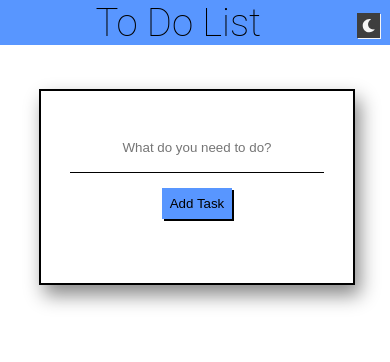
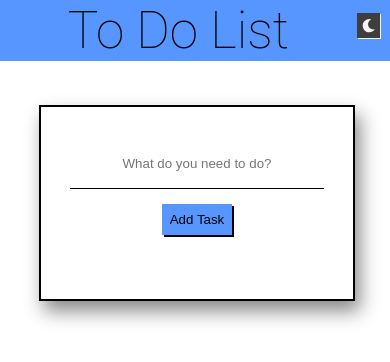
Before and after one commit to RyMoPT/todoreact, a React (Create React App) app: page / in a window 390 px wide. Shown: the top 362 px of the page. Built offline with nearby package versions, Linux system fonts and the light colour scheme.

Commit message:
alignment and font changes

```diff
--- a/src/index.css
+++ b/src/index.css
@@ -279,12 +279,11 @@ input[type=checkbox]:checked ~ span{
 }
 
 @media (max-width: 415px) {
-  .modal-content {
-    width: 50%;
+  .header {
+    font-size: 1.6rem;
   }
-
-  .header {
-    font-size: 1.2rem;
+  .headerNight {
+    font-size: 1.6rem;
   }
 
   .wrapper {
@@ -310,17 +309,6 @@ input[type=checkbox]:checked ~ span{
 }
 
 
-.headerNight {
-  grid-area: header;
-  margin: auto;
-  margin-bottom: 0.25rem;
-  font-size: 1.2rem;
-  text-align: center;
-  background-color: #2979ffc7;
-  color: black;
-  transition-duration: 0.4s;
-
-}
 
 .toggleNightBtn {
   margin-top: 1em;
```
